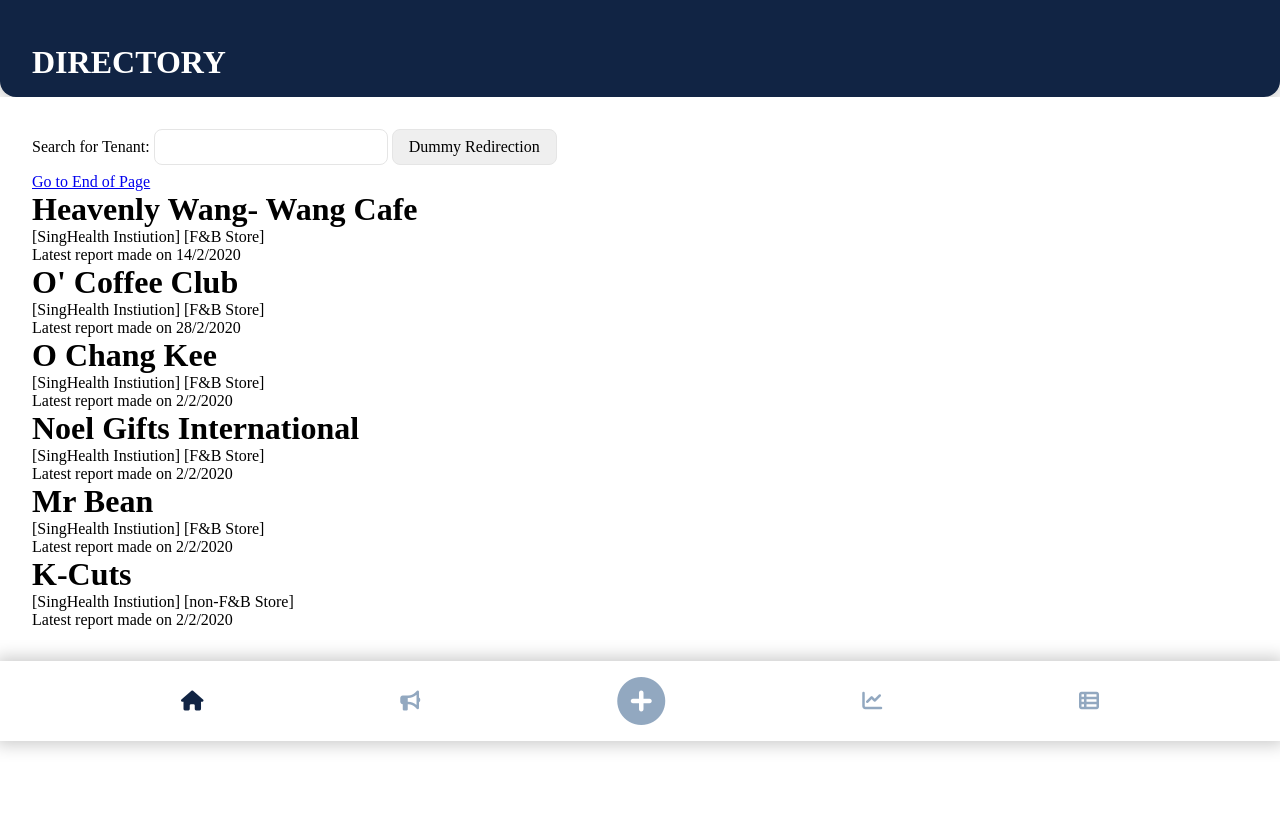
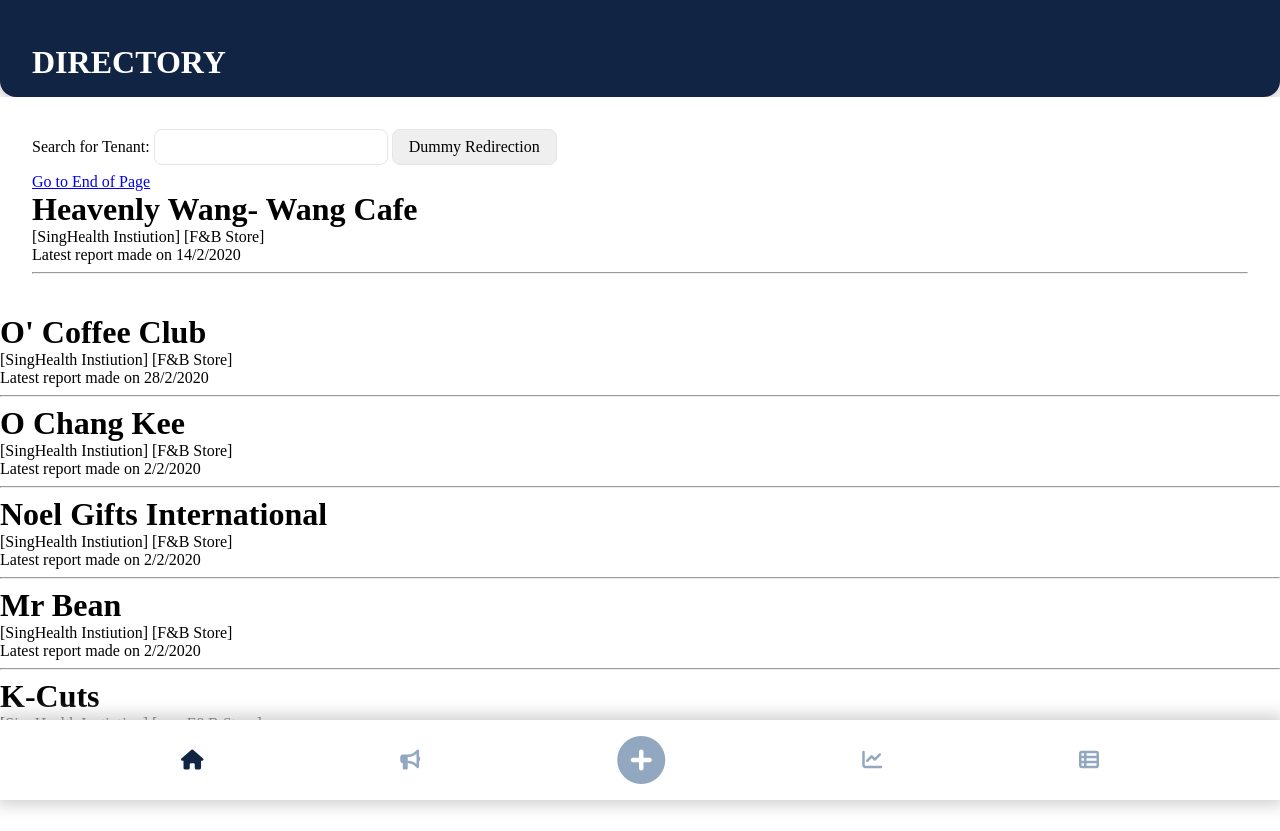
Before and after one commit to claudiachin/T5_50.003_SingHealth, a website: page directory.html in a window 1280 px wide. Before the commit the page ends 800 px from the top, so only its background shows below. Drawn offline with Linux system fonts and the light colour scheme.

Commit message:
Update directory.html

```diff
--- a/directory.html
+++ b/directory.html
@@ -45,11 +45,15 @@
   <p>[SingHealth Instiution] [F&B Store]<br></p>
   <p>Latest report made on 14/2/2020<br></p>
 </div>
+<hr>
+</div>
 
 <div>
   <h1 id="ocoffeeclub">O' Coffee Club</h1>
   <p>[SingHealth Instiution] [F&B Store]<br></p>
   <p>Latest report made on 28/2/2020<br></p>
+</div>
+<hr>
 </div>
 
 <div>
@@ -57,11 +61,15 @@
   <p>[SingHealth Instiution] [F&B Store]<br></p>
   <p>Latest report made on 2/2/2020<br></p>
 </div>
+<hr>
+</div>
 
 <div>
   <h1 id="noelgiftsinternational">Noel Gifts International</h1>
   <p>[SingHealth Instiution] [F&B Store]<br></p>
   <p>Latest report made on 2/2/2020<br></p>
+</div>
+<hr>
 </div>
 
 <div>
@@ -69,7 +77,8 @@
   <p>[SingHealth Instiution] [F&B Store]<br></p>
   <p>Latest report made on 2/2/2020<br></p>
 </div>
-
+<hr>
+</div>
 
 
 <div>
```
